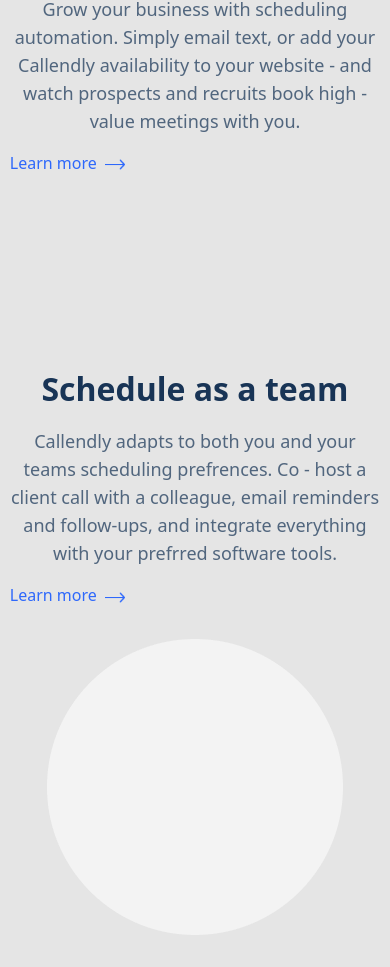
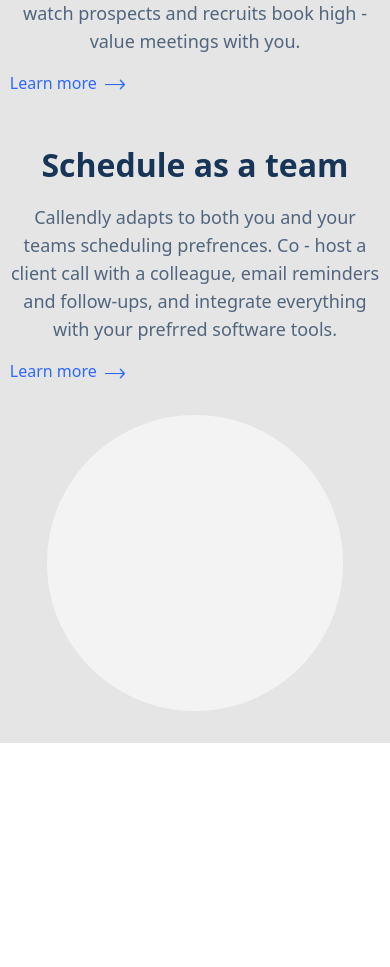
Before and after one commit to Dannydramo/Callendly, a React (Vite) app: page / in a window 390 px wide. Shown: the part 1736-2703 px from the top of the page. After the commit the page ends 2479 px from the top, so only its background shows below. Built offline with nearby package versions, Linux system fonts and the light colour scheme; the HTML template or start-up script is replaced by a standard one.

Commit message:
added changes

```diff
--- a/src/components/Homepage Component/CalendlyAvailability.jsx
+++ b/src/components/Homepage Component/CalendlyAvailability.jsx
@@ -10,7 +10,7 @@
   return (
     <Fragment>
       <div className="w-[95%] md:w-[90%] mx-auto my-12">
-      <h1 className="lg:w-[85%] mx-auto text-center my-6 text-dimBlue mb-10 text-[2rem] leading-[1.4] md:text-[3rem] lg:leading-[1.2] xl:text-[4rem] font-bold">
+      <h1 className="lg:w-[85%] mx-auto text-center my-6 text-dimBlue mb-10 text-[2rem] leading-[1.4] md:text-[3rem] lg:leading-[1.2] xl:text-[4rem] font-bold mt-[-5rem] md:mt-0">
           We make scheduling for you easier than ever
         </h1>
         <div className="flex flex-col md:flex-row justify-between items-center">
--- a/src/components/Homepage Component/ScheduleTeam.jsx
+++ b/src/components/Homepage Component/ScheduleTeam.jsx
@@ -6,7 +6,7 @@
 const ScheduleTeam = () => {
   return (
     <Fragment>
-      <section className="w-[95%] md:w-[90%] mx-auto mt-[12rem] sm:mt-24">
+      <section className="w-[95%] md:w-[90%] mx-auto sm:mt-24">
       <div className="flex flex-col md:flex-row justify-between items-center">
         <div className="md:w-[48%] lg:w-[35%] text-center md:text-start">
         <h1 className="text-[2rem] leading-[1.4] md:text-[3rem] lg:leading-[1.2] xl:text-[4rem] font-bold text-dimBlue">
```
